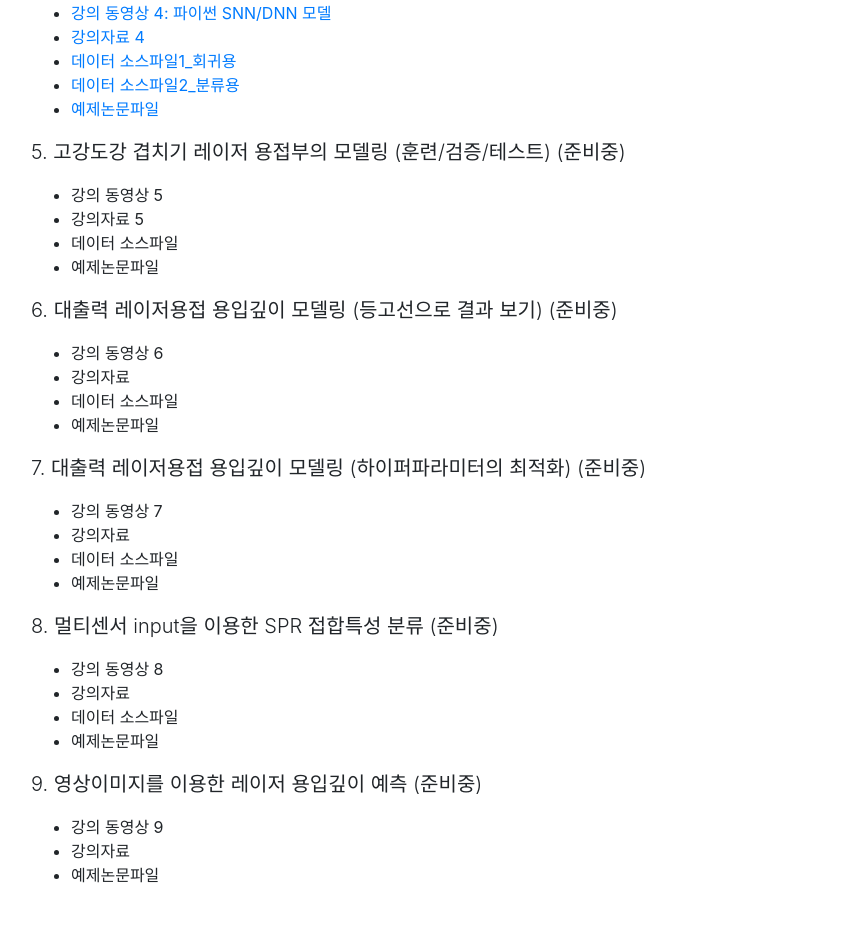
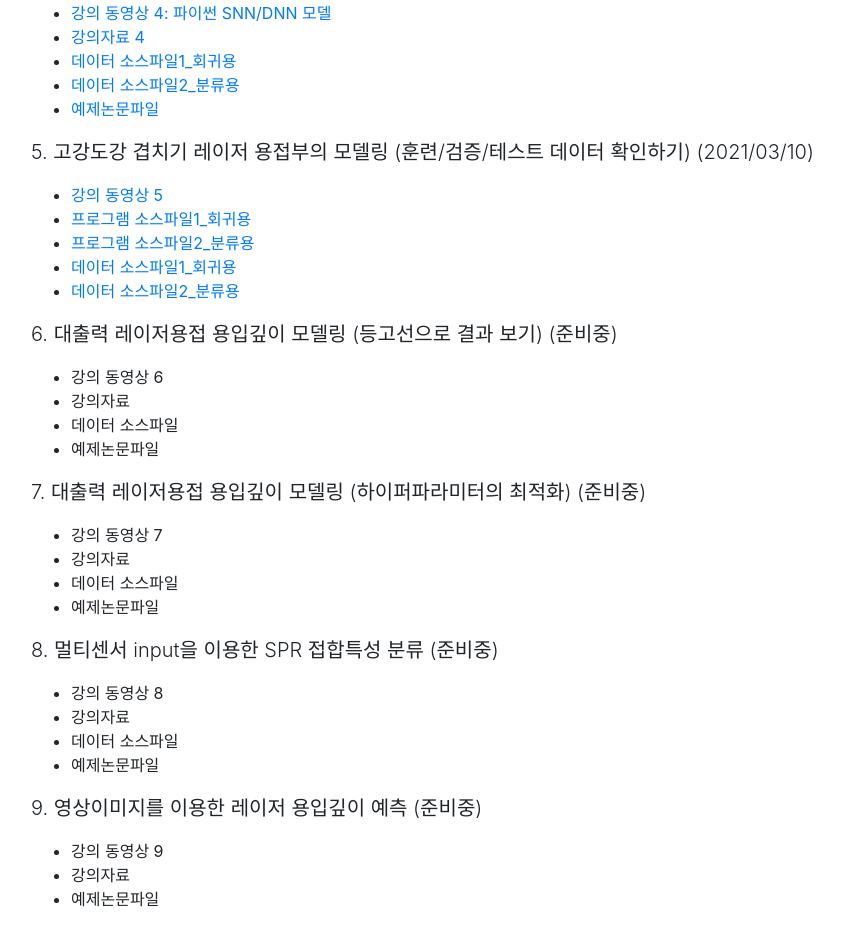
Before and after one commit to deepjoining/deepjoining.github.io, a website with bundled scripts: page index.html in a window 1280 px wide. Shown: the part 1169-2103 px from the top of the page, without its empty margins (54-897 px from the left). Built offline with nearby package versions, Linux system fonts and the light colour scheme.

Commit message:
Update index.html

```diff
--- a/index.html
+++ b/index.html
@@ -94,12 +94,13 @@
             <li><a href="/lec/paper1.pdf">예제논문파일</a></li>
           </ul>
 
-          <p class="lead">5. 고강도강 겹치기 레이저 용접부의 모델링 (훈련/검증/테스트) (준비중)</p>
+          <p class="lead">5. 고강도강 겹치기 레이저 용접부의 모델링 (훈련/검증/테스트 데이터 확인하기) (2021/03/10)</p>
           <ul>
-            <li>강의 동영상 5 </a></li>
-            <li>강의자료 5</a></li>
-            <li>데이터 소스파일</a></li>
-            <li>예제논문파일</a></li>
+            <li><a href="https://youtu.be/fjTOncJ6JhE">강의 동영상 5 </a></li>
+            <li><a href="/lec/5. Classification_split train, val, test data.ipynb">프로그램 소스파일1_회귀용</a></li>
+            <li><a href="/lec/5. Regression_split train, val, test data.ipynb">프로그램 소스파일2_분류용</a></li>
+            <li><a href="/lec/data_laser_1.csv">데이터 소스파일1_회귀용</a></li>
+            <li><a href="/lec/data_laser_2.csv">데이터 소스파일2_분류용</a></li>
           </ul>
 
           <p class="lead">6. 대출력 레이저용접 용입깊이 모델링 (등고선으로 결과 보기) (준비중)</p>
```
